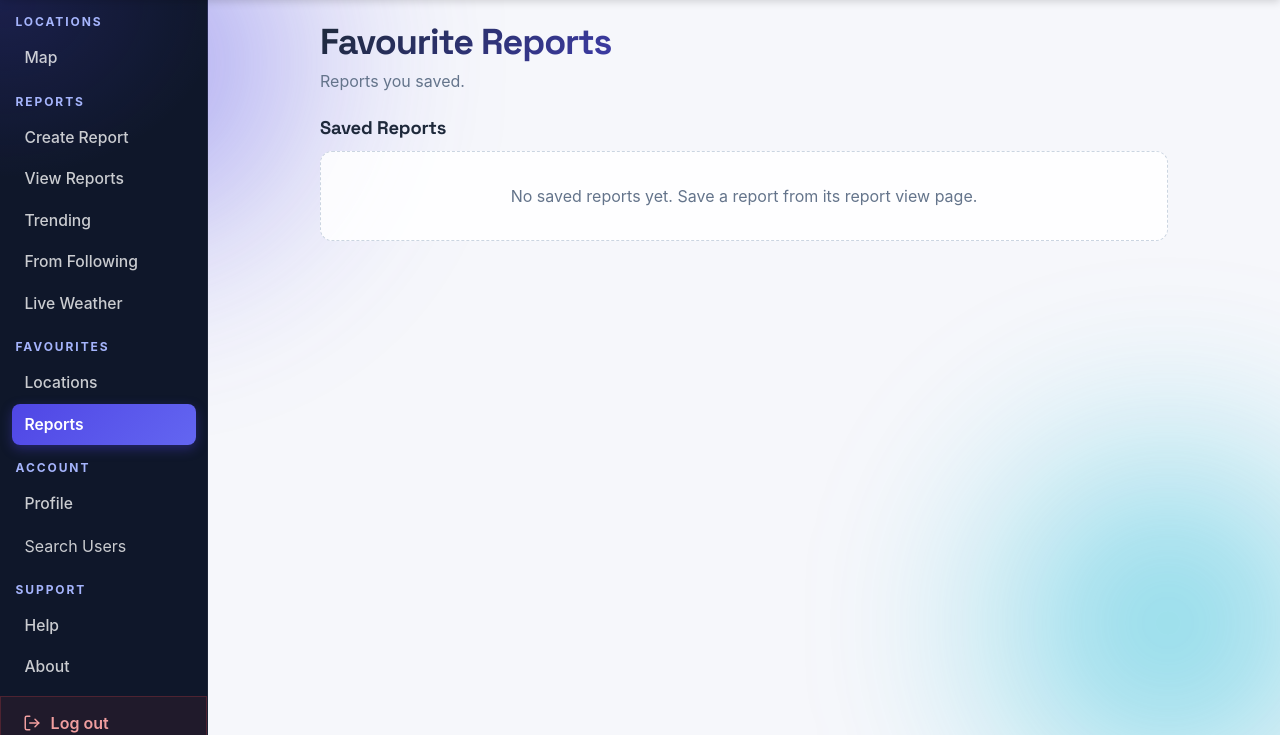
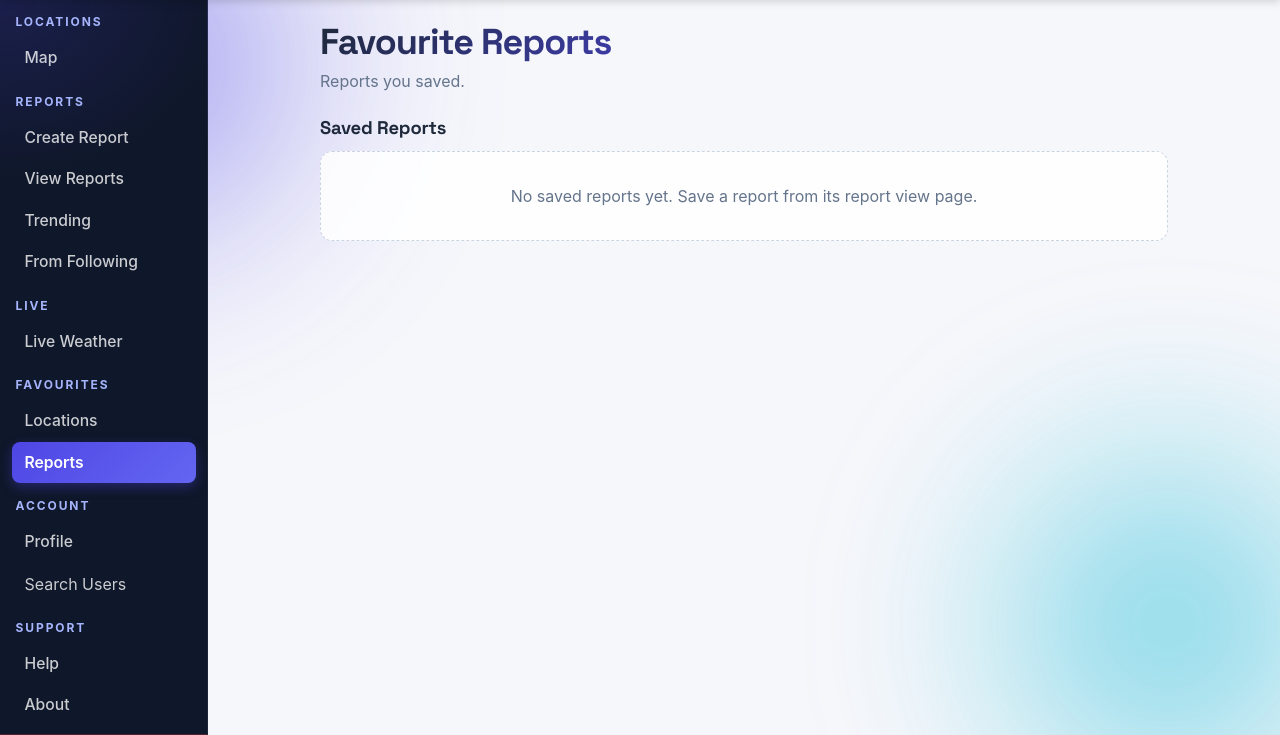
Before and after one commit to jono1762/cits3403-project, a Flask app: page /favourites/reports in a window 1280 px wide. Shown: the part 65-800 px from the top of the page. Run offline with Flask 3, Linux system fonts and the light colour scheme; the visitor is signed in with stand-in values (Sample User, id 1); data that the repository does not hold is empty; some libraries are stand-ins or nearby versions; some web fonts are replaced.

Commit message:
Moved live weather under own section in sidebar to reinforce how it is a distinct feature to view/create reports.

```diff
--- a/app/templates/base.html
+++ b/app/templates/base.html
@@ -105,10 +105,12 @@
 
                     <div class="app-sidebar-group-header">Reports</div>
                     <a href="{{ url_for('reports.reports_page') }}" class="app-sidebar-link {{ 'active' if path == url_for('reports.reports_page') else '' }}">Create Report</a>
-                    <a href="{{ url_for('live_weather_page') }}" class="app-sidebar-link {{ 'active' if path == url_for('live_weather_page') else '' }}" data-bs-dismiss="offcanvas">Live Weather</a>
                     <a href="{{ url_for('reports.listing_page') }}" class="app-sidebar-link {{ 'active' if request.path == url_for('reports.listing_page') and request.args.get('sort') != 'top' else '' }}" data-bs-dismiss="offcanvas">View Reports</a>
                     <a href="{{ url_for('reports.listing_page', sort='top') }}" class="app-sidebar-link {{ 'active' if request.path == url_for('reports.listing_page') and request.args.get('sort') == 'top' else '' }}" data-bs-dismiss="offcanvas">Trending</a>
                     <a href="{{ url_for('reports.listing_following_page') }}" class="app-sidebar-link {{ 'active' if request.path == url_for('reports.listing_following_page') else '' }}" data-bs-dismiss="offcanvas">From Following</a>
+
+                    <div class="app-sidebar-group-header">Live</div>
+                    <a href="{{ url_for('live_weather_page') }}" class="app-sidebar-link {{ 'active' if path == url_for('live_weather_page') else '' }}" data-bs-dismiss="offcanvas">Live Weather</a>
 
                     <div class="app-sidebar-group-header">Favourites</div>
                     <a href="{{ url_for('favourites_page') }}" class="app-sidebar-link {{ 'active' if path in ['/favourites', '/favourites/locations'] else '' }}" data-bs-dismiss="offcanvas">Locations</a>
@@ -172,6 +174,8 @@
                     <a href="{{ url_for('reports.listing_page') }}" class="app-sidebar-link {{ 'active' if request.path == url_for('reports.listing_page') and request.args.get('sort') != 'top' else '' }}">View Reports</a>
                     <a href="{{ url_for('reports.listing_page', sort='top') }}" class="app-sidebar-link {{ 'active' if request.path == url_for('reports.listing_page') and request.args.get('sort') == 'top' else '' }}">Trending</a>
                     <a href="{{ url_for('reports.listing_following_page') }}" class="app-sidebar-link {{ 'active' if request.path == url_for('reports.listing_following_page') else '' }}">From Following</a>
+
+                    <div class="app-sidebar-group-header">Live</div>
                     <a href="{{ url_for('live_weather_page') }}" class="app-sidebar-link {{ 'active' if path == url_for('live_weather_page') else '' }}">Live Weather</a>
 
                     <div class="app-sidebar-group-header">Favourites</div>
```
